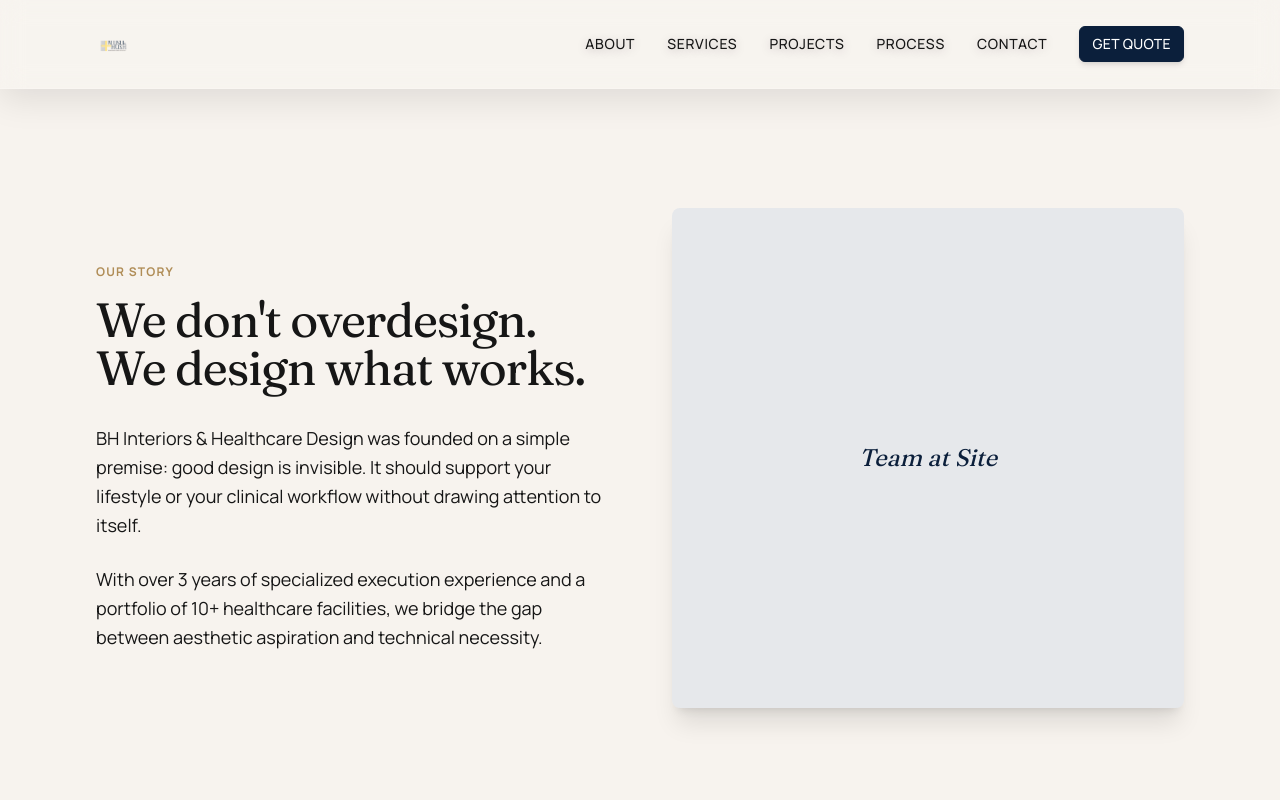
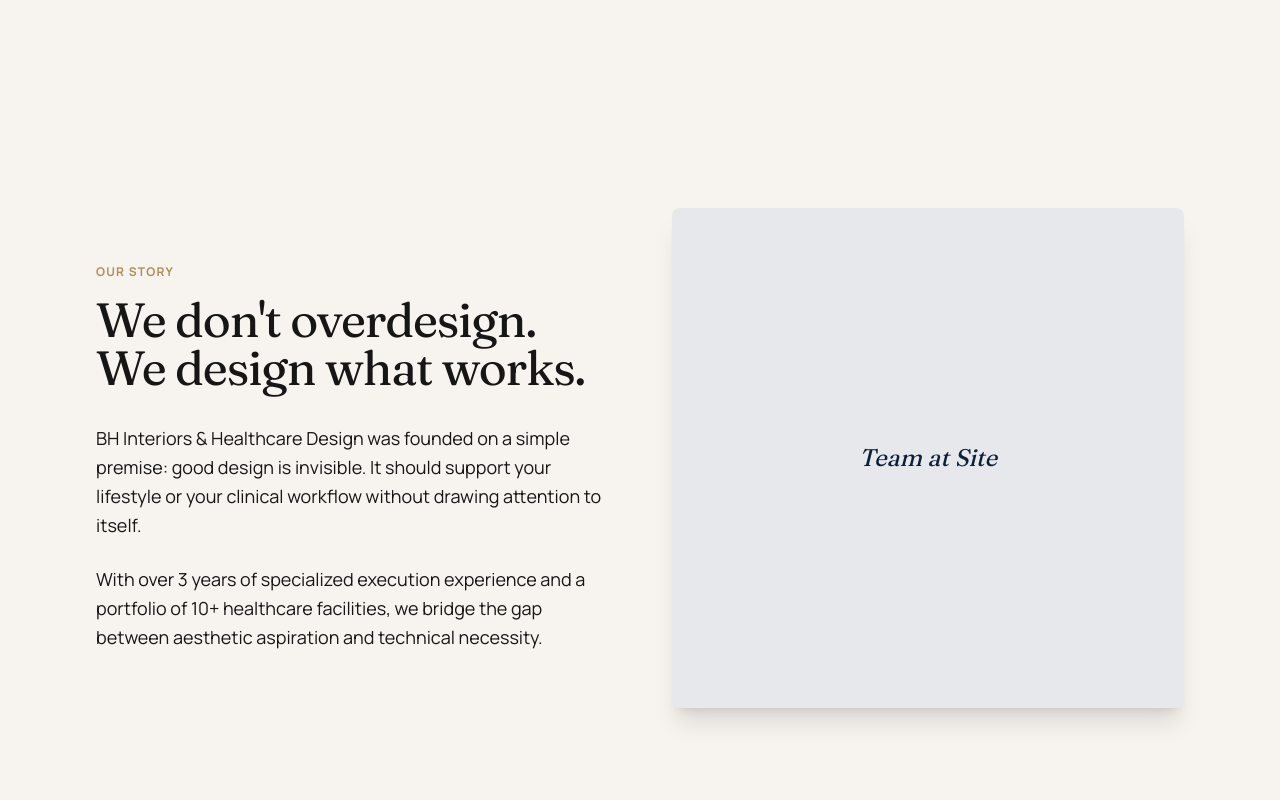
Before and after one commit to Azhwin05/Blush-Hush-Website, a Next.js app: page /about in a window 1280 px wide. Shown: the top 800 px of the page. Built offline with nearby package versions, Linux system fonts and the light colour scheme.

Commit message:
UI: Implement premium floating glass navbar with smart scroll behavior

```diff
--- /dev/null
+++ b/src/app/process/page.tsx
@@ -0,0 +1,25 @@
+import { Navbar } from "@/components/layout/navbar";
+import { Footer } from "@/components/layout/footer";
+import { TrustProcess } from "@/components/sections/trust-process";
+import { ContactSection } from "@/components/sections/contact-section";
+
+export default function ProcessPage() {
+    return (
+        <main className="min-h-screen pt-20">
+            <Navbar />
+
+            <section className="py-20 bg-ivory text-center">
+                <h1 className="text-5xl font-serif mb-6">Our Process</h1>
+                <p className="max-w-2xl mx-auto text-lg text-secondary">
+                    Transparency at every step. From the first sketch to the final brick.
+                </p>
+            </section>
+
+            {/* Reusing the Trust & Process Section */}
+            <TrustProcess />
+
+            <ContactSection />
+            <Footer />
+        </main>
+    );
+}
--- a/src/components/layout/navbar.tsx
+++ b/src/components/layout/navbar.tsx
@@ -1,43 +1,77 @@
-"use client"
+"use client";
 
-import React, { useState, useEffect } from 'react';
-import Link from 'next/link';
-import Image from 'next/image';
-import { Menu, X } from 'lucide-react';
-import { Button } from '@/components/ui/button';
-import { cn } from '@/lib/utils';
-import { motion, AnimatePresence } from 'framer-motion';
+import React, { useState, useEffect } from "react";
+import Link from "next/link";
+import Image from "next/image";
+import { usePathname } from "next/navigation";
+import { Button } from "@/components/ui/button";
+import { cn } from "@/lib/utils";
+import { motion, useScroll, useMotionValueEvent, AnimatePresence } from "framer-motion";
 
 const navLinks = [
-    { name: 'About', href: '/about' },
-    { name: 'Services', href: '/services' },
-    { name: 'Projects', href: '/projects' },
-    { name: 'Process', href: '/process' },
-    { name: 'Contact', href: '/contact' },
+    { name: "About", href: "/about" },
+    { name: "Services", href: "/services" },
+    { name: "Projects", href: "/projects" },
+    { name: "Process", href: "/process" },
+    { name: "Contact", href: "/contact" },
 ];
 
 export function Navbar() {
+    const { scrollY } = useScroll();
     const [scrolled, setScrolled] = useState(false);
-    const [mobileMenuOpen, setMobileMenuOpen] = useState(false);
+    const [hidden, setHidden] = useState(false);
+    const [lastScrollY, setLastScrollY] = useState(0);
+    const pathname = usePathname();
 
-    useEffect(() => {
-        const handleScroll = () => setScrolled(window.scrollY > 20);
-        window.addEventListener('scroll', handleScroll);
-        return () => window.removeEventListener('scroll', handleScroll);
-    }, []);
+    useMotionValueEvent(scrollY, "change", (latest) => {
+        const previous = lastScrollY;
+
+        // Update scrolled state for opacity/background
+        if (latest > 20) {
+            setScrolled(true);
+        } else {
+            setScrolled(false);
+        }
+
+        // Update hidden state for slide-up/down
+        // Hide if scrolling down > 80px, show if scrolling up
+        if (latest > previous && latest > 80) {
+            setHidden(true);
+        } else {
+            setHidden(false);
+        }
+
+        setLastScrollY(latest);
+    });
 
     return (
-        <header
+        <motion.header
+            variants={{
+                visible: { y: 0, opacity: 1 },
+                hidden: { y: -16, opacity: 0 }
+            }}
+            animate={hidden ? "hidden" : "visible"}
+            transition={{ duration: 0.2, ease: "easeOut" }}
             className={cn(
-                "fixed top-0 left-0 w-full z-50 transition-all duration-500 border-b border-white/15 shadow-[0_10px_35px_rgba(0,0,0,0.10)] backdrop-blur-md",
-                scrolled ? "py-2 bg-white/15" : "py-5 bg-white/10"
+                "fixed z-50 transition-all duration-300 pointer-events-auto",
+                // Mobile: Full width, simple glass
+                "top-0 left-0 right-0 w-full md:hidden py-4 px-6 bg-white/10 backdrop-blur-md border-b border-white/10",
+                // Desktop: Floating Pill
+                "md:top-4 md:left-0 md:right-0 md:mx-auto md:max-w-7xl md:rounded-2xl md:border md:w-full",
+                // Desktop Glass Styles
+                scrolled
+                    ? "md:bg-white/15 md:border-white/12 md:shadow-[0_12px_40px_rgba(0,0,0,0.12)]"
+                    : "md:bg-white/10 md:border-white/10",
+                "md:backdrop-blur-md"
             )}
+            style={{
+                height: "68px", // Fixed height for desktop consistency
+            }}
         >
-            <div className="container-wide flex items-center justify-between">
+            <div className="h-full flex items-center justify-between px-0 md:px-8">
                 {/* Logo */}
-                <Link href="/" className="relative w-40 h-12 flex items-center">
-                    {/* Fallback text if image missing usually, but image is priority */}
-                    <div className="relative w-[180px] h-[50px]">
+                <Link href="/" className="relative flex items-center shrink-0">
+                    <div className="relative w-[140px] h-[40px] md:w-[160px] md:h-[45px]">
                         <Image
                             src="/assets/logo-bnh-horizontal.png"
                             alt="BH Interiors"
@@ -49,25 +83,42 @@ export function Navbar() {
                 </Link>
 
                 {/* Desktop Nav */}
-                <nav className="hidden md:flex items-center gap-8">
-                    {navLinks.map((link) => (
+                <nav className="hidden md:flex items-center gap-[26px]">
+                    {navLinks.map((link) => {
+                        const isActive = pathname === link.href;
+
+                        return (
                             <Link
                                 key={link.name}
                                 href={link.href}
-                            className="text-sm font-medium text-ink uppercase tracking-wider hover:text-brass transition-colors relative group"
-                            style={{ textShadow: "0 2px 10px rgba(0,0,0,0.25)" }}
+                                className="relative text-[13px] font-normal tracking-[0.08em] uppercase text-ink hover:opacity-100 opacity-85 transition-opacity py-2"
                             >
                                 {link.name}
-                            <span className="absolute -bottom-1 left-0 w-0 h-[1px] bg-brass transition-all duration-300 group-hover:w-full"></span>
+                                {/* Active Link Sliding Underline */}
+                                {isActive && (
+                                    <motion.span
+                                        layoutId="navbar-underline"
+                                        className="absolute -bottom-1 left-0 right-0 h-[2px] bg-white/65 rounded-full"
+                                        transition={{ type: "spring", bounce: 0.2, duration: 0.6 }}
+                                    />
+                                )}
                             </Link>
-                    ))}
-                    <Button variant="luxury" size="sm" asChild>
+                        );
+                    })}
+
+                    {/* Get Quote Button - The Star */}
+                    <div className="ml-2">
+                        <Button
+                            variant="luxury"
+                            size="sm"
+                            className="shadow-[0_10px_26px_rgba(0,0,0,0.18)] hover:-translate-y-[1px] active:translate-y-0 active:scale-95 transition-all duration-300 bg-brass text-white hover:bg-brass-light border-none h-10 px-6 rounded-xl"
+                            asChild
+                        >
                             <Link href="/contact">Get Quote</Link>
                         </Button>
+                    </div>
                 </nav>
-
-                {/* Mobile Toggle REMOVED - Replaced by Bottom Nav */}
             </div>
-        </header>
+        </motion.header>
     );
 }
```
Lines whose indentation alone changed are shown as unchanged.
